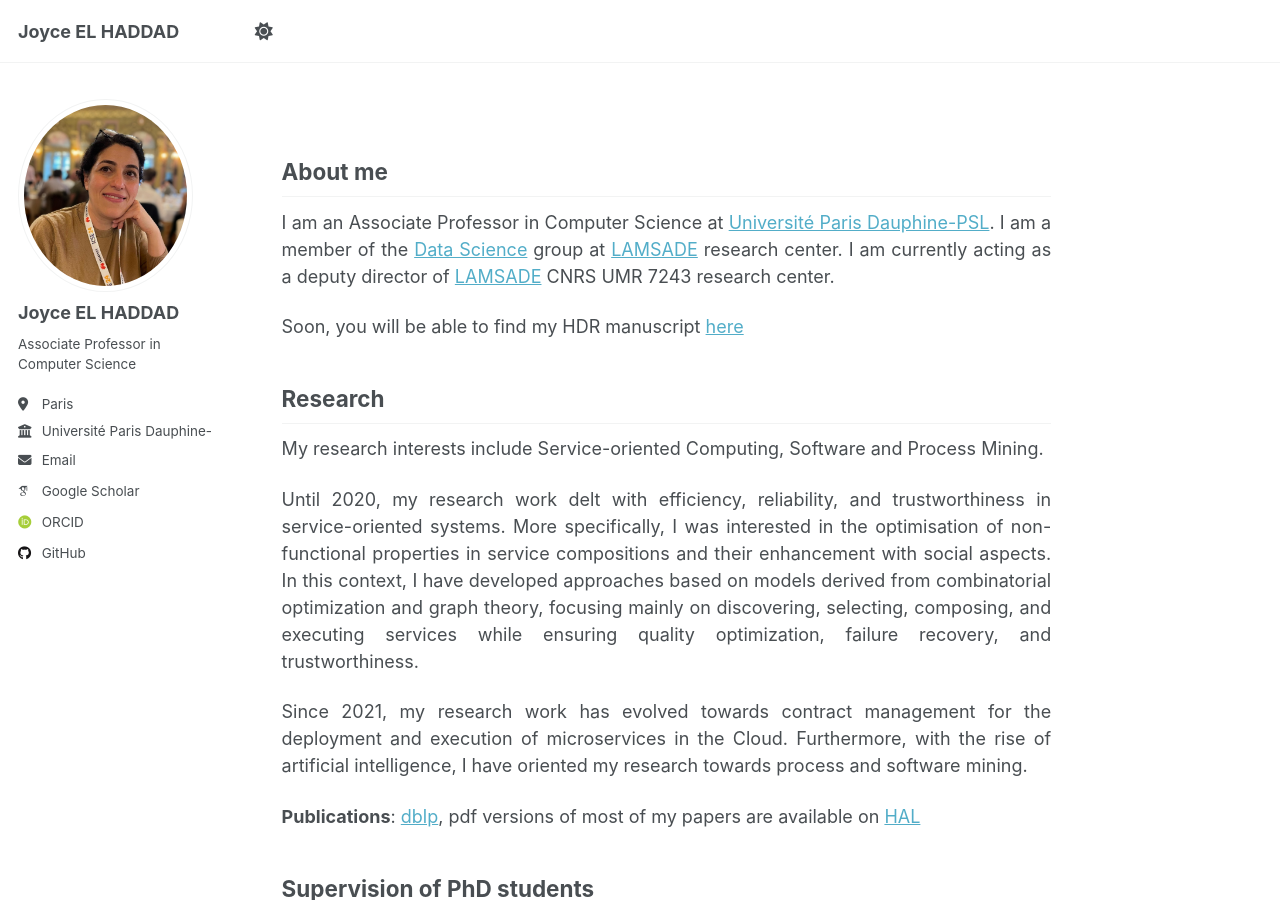
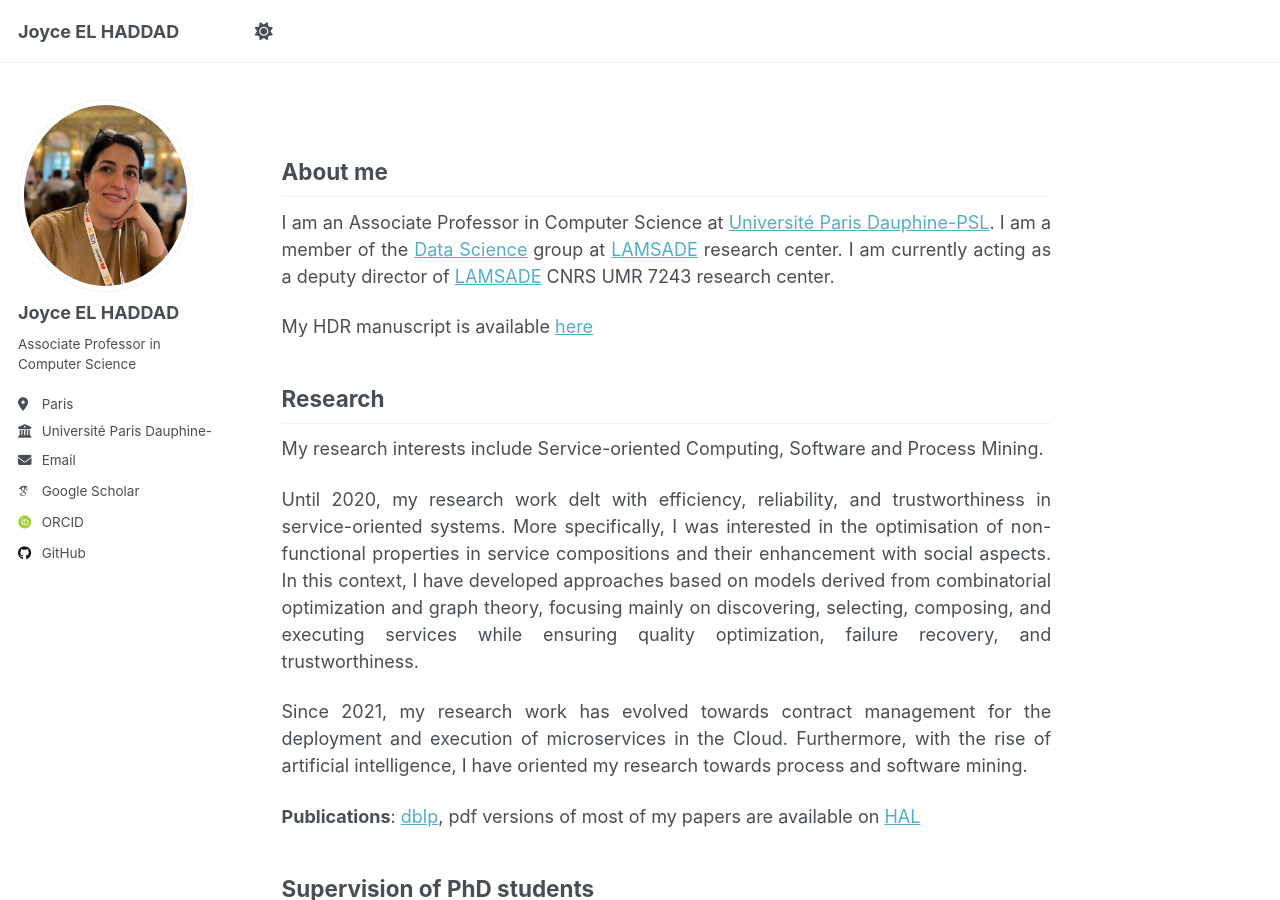
Before and after one commit to joyceelhaddad/joyceelhaddad.github.io, a Jekyll site: the page built from _pages/about.md, in a window 1280 px wide and 900 px high. Built offline with Jekyll 4.4.1, drawn with Linux system fonts in a browser that asks for light colours; some web fonts are replaced; a script that is not in the unit is left out.

Commit message:
Update about.md

```diff
--- a/_pages/about.md
+++ b/_pages/about.md
@@ -12,7 +12,7 @@ About me
 
 I am an Associate Professor in Computer Science at [Université Paris Dauphine-PSL](https://dauphine.psl.eu/). I am a member of the [Data Science](https://www.lamsade.dauphine.fr/en/research/groups/data-science.html) group at [LAMSADE](https://www.lamsade.dauphine.fr/) research center. I am currently acting as a deputy director of [LAMSADE](https://www.lamsade.dauphine.fr/en/about-us/composition.html) CNRS UMR 7243 research center.
 
-Soon, you will be able to find my HDR manuscript [here](https://joyceelhaddad.github.io/files/hdr.pdf)
+My HDR manuscript is available [here](https://joyceelhaddad.github.io/files/hdr.pdf)
 
 
 Research
```
